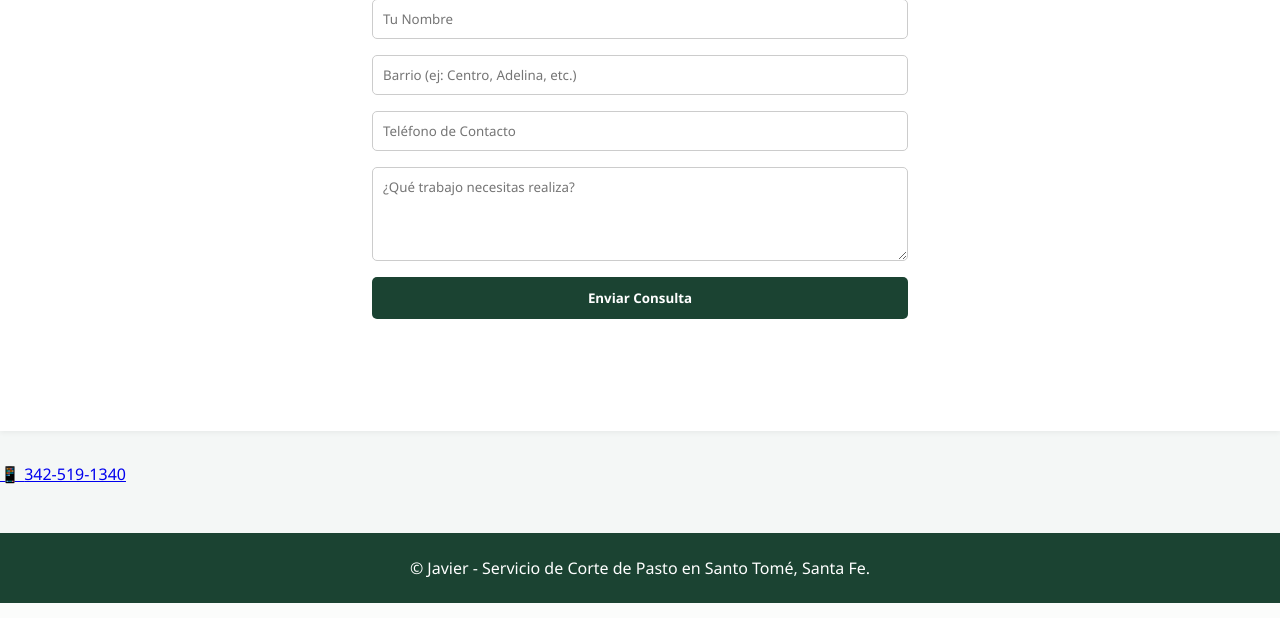
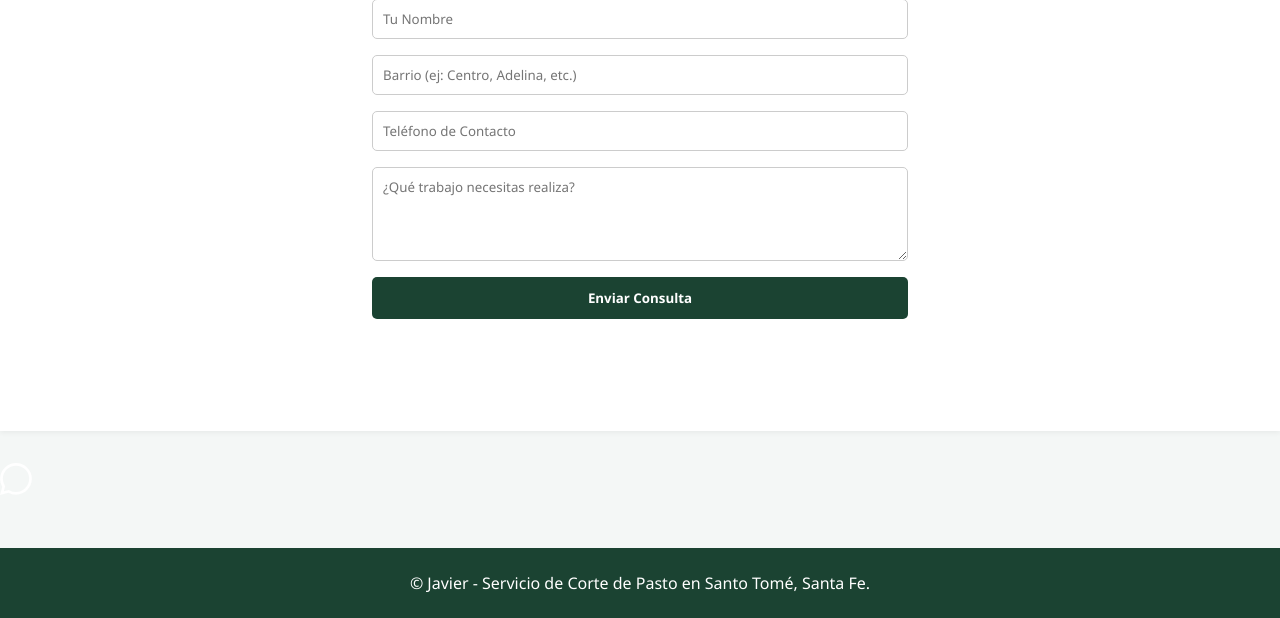
Before and after one commit to javiermnds/corte-pasto-javi, a Django app: page / in a window 1280 px wide. Shown: the part 729-1347 px from the top of the page. Run offline with Django 5.2, Linux system fonts and the light colour scheme; data comes from the database, SQL or seed files in the repository.

Commit message:
Update base.html

```diff
--- a/portal/templates/portal/base.html
+++ b/portal/templates/portal/base.html
@@ -16,8 +16,10 @@
         {% endblock %}
     </main>
 
-    <a href="https://wa.me/5493425191340" class="btn-whatsapp-header" target="_blank">
-  📱 <span>342-519-1340</span>
+    <a href="https://wa.me/5493425191340" class="whatsapp-float" target="_blank" aria-label="WhatsApp">
+  <svg xmlns="http://www.w3.org/2000/svg" width="32" height="32" fill="white" viewBox="0 0 16 16">
+    <path d="M13.601 2.326A7.854 7.854 0 0 0 7.994 0C3.627 0 .068 3.558.064 7.926c0 1.399.366 2.76 1.057 3.965L0 16l4.204-1.102a7.933 7.933 0 0 0 3.79.965h.004c4.368 0 7.926-3.558 7.93-7.93A7.898 7.898 0 0 0 13.6 2.326zM7.994 14.521a6.573 6.573 0 0 1-3.356-.92l-.24-.144-2.494.654.666-2.433-.156-.251a6.56 6.56 0 0 1-1.007-3.505c0-3.626 2.957-6.584 6.591-6.584a6.56 6.56 0 0 1 4.66 1.931 6.557 6.557 0 0 1 1.928 4.66c-.004 3.639-2.961 6.592-6.592 6.592z"/>
+  </svg>
 </a>
 
     <footer>
```
